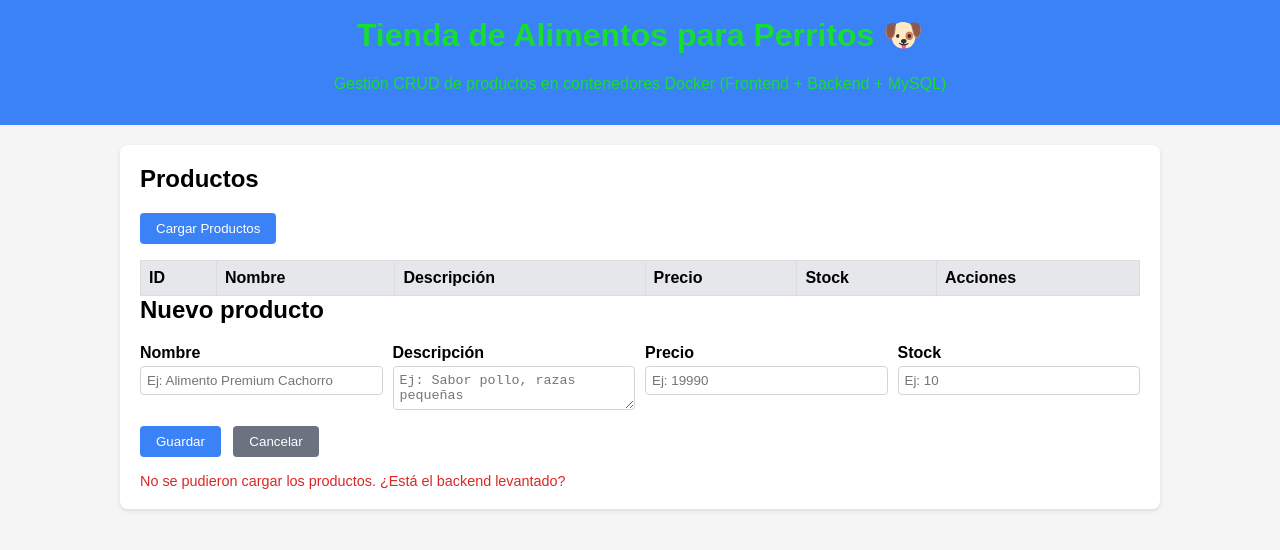
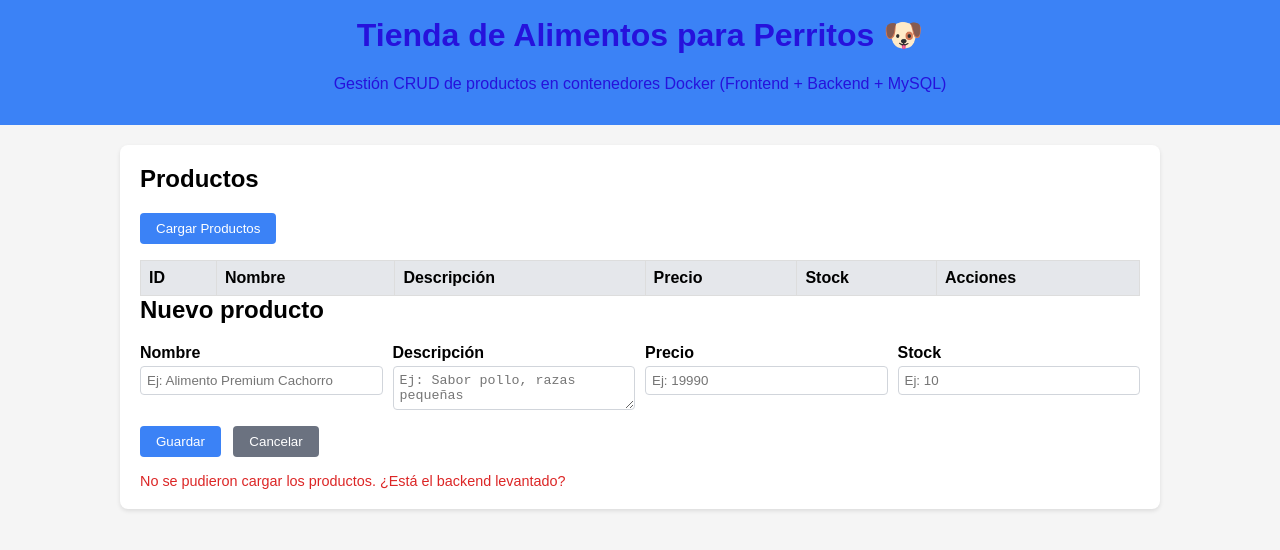
Before and after one commit to Diegorcl94/tienda-perritos-devops, a plain HTML site: page frontend/index.html in a window 1280 px wide. Drawn offline with Linux system fonts and the light colour scheme; no server answers.

Commit message:
cambio color titulo

```diff
--- a/frontend/index.html
+++ b/frontend/index.html
@@ -13,7 +13,7 @@
     }
     header {
       background: #3b82f6;
-      color: rgb(22, 222, 49);
+      color: rgb(38, 18, 220);
       padding: 16px;
       text-align: center;
     }
```
Also changed, not shown: 1 other file.
